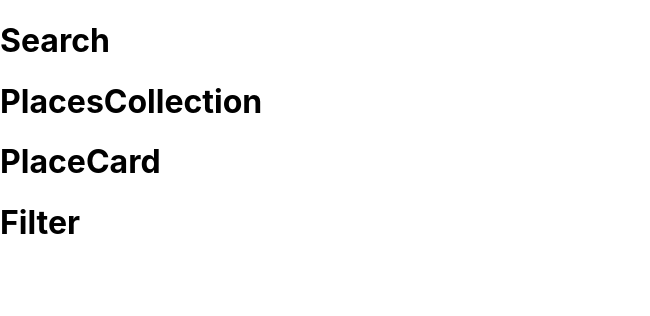
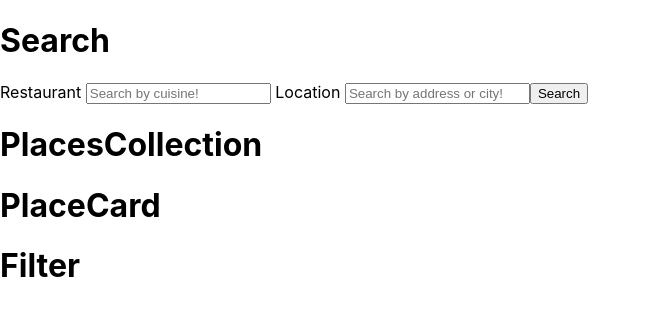
Before and after one commit to maxmiller413/foodie_to_the_max_frontend, a React (Create React App) app: page / in a window 1280 px wide. Shown: the top 316 px of the page, without its empty margins (0-650 px from the left). Built offline with nearby package versions, Linux system fonts and the light colour scheme.

Commit message:
before api

```diff
--- a/src/components/Search.js
+++ b/src/components/Search.js
@@ -1,8 +1,46 @@
-import React from "react"
+import React, { useState } from "react"
 
 function Search(){
+
+    const [restaurant, setRestaurant] = useState([])
+    const [location, setLocation] = useState([])
+
+    function onhandleSubmit(e){
+        e.preventDefault()
+        const restaurantSearch = {
+            restaurant,
+            location
+        }
+        console.log(restaurantSearch)
+    }
+
     return(
-        <h1> Search </h1>
+        <div>
+            <h1> Search </h1>
+            <form onSubmit={onhandleSubmit}>
+                <label> Restaurant </label>
+                <input
+                type="text"
+                id="restaurant"
+                name="restaurant"
+                placeholder="Search by cuisine!"
+                value={restaurant}
+                onChange={e => setRestaurant(e.target.value)}
+                />
+
+            <label> Location </label>
+                <input
+                type="text"
+                id="location"
+                name="location"
+                placeholder="Search by address or city!"
+                value={location}
+                onChange={e => setLocation(e.target.value)}
+                />
+                <button type="submit">Search</button>
+            </form>
+        </div>
+
     )
 }
 
```
Also changed, not shown: src/hooks/yelp-api/config.js (added, +9 -0 lines).
